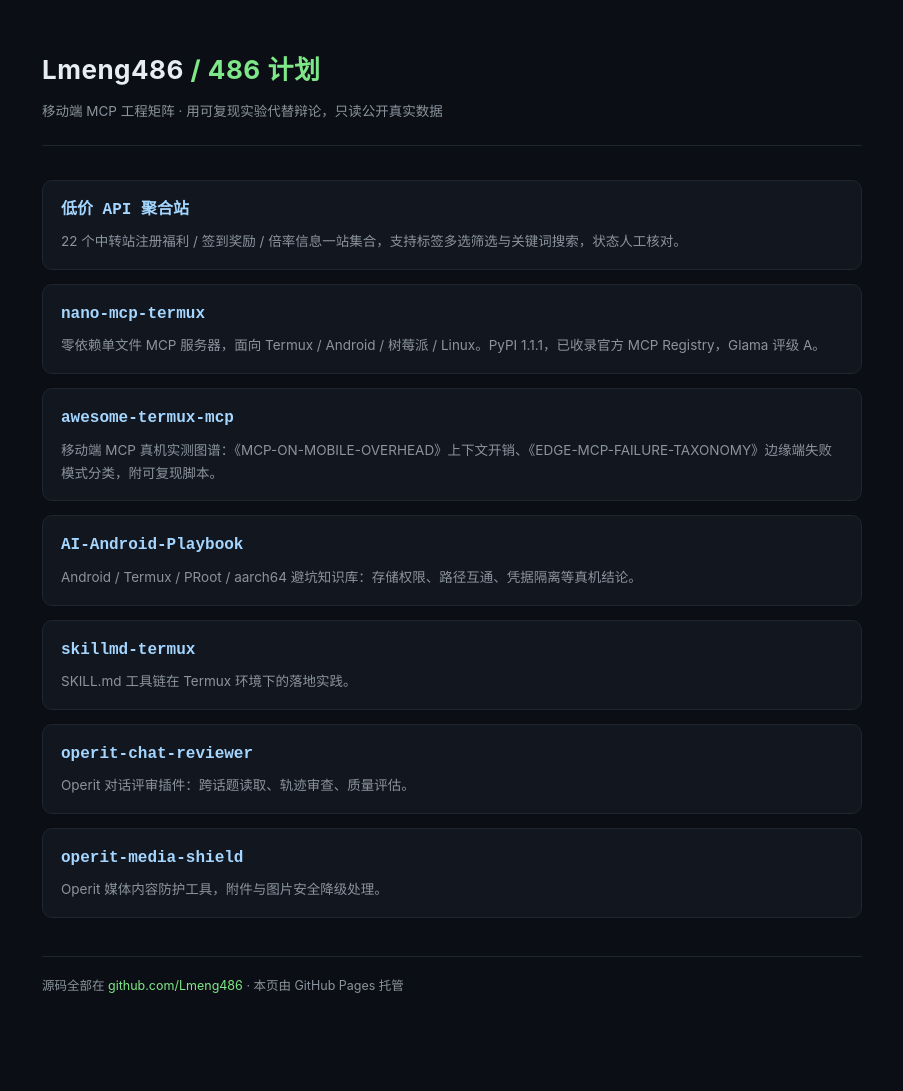
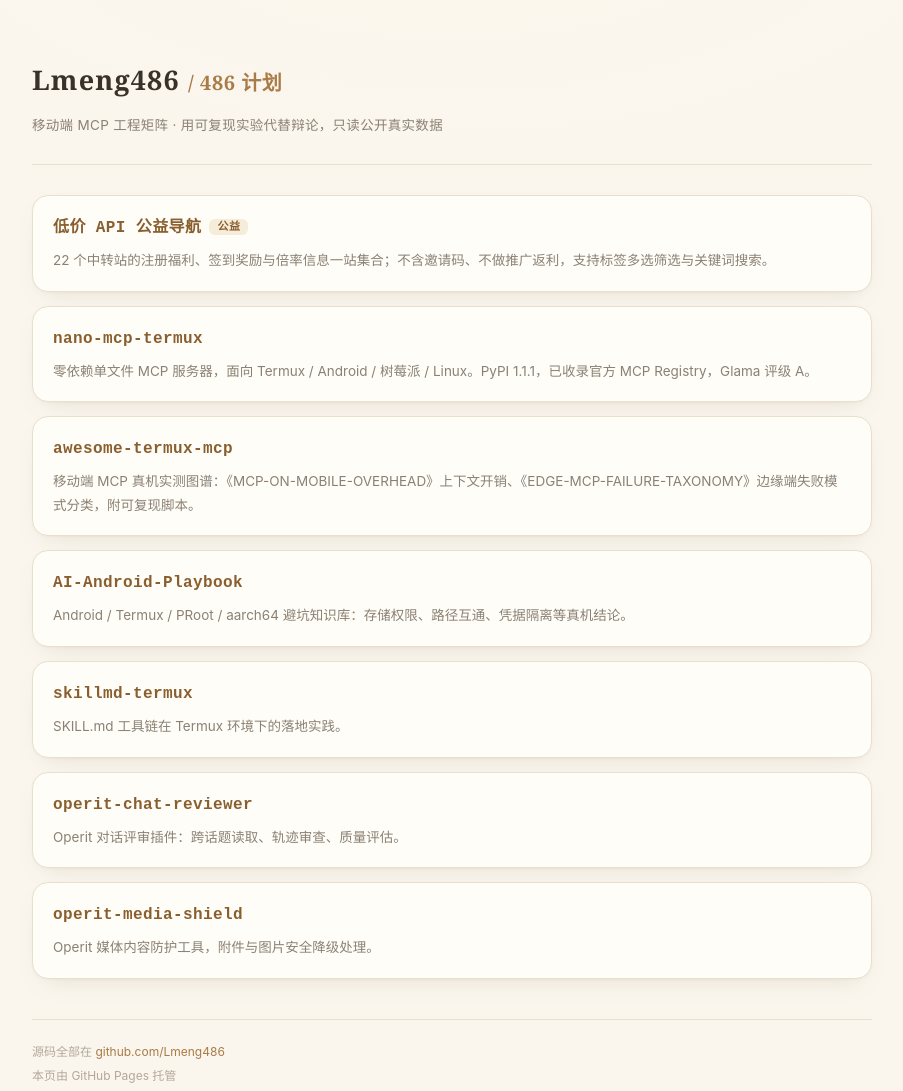
Before and after one commit to Lmeng486/Lmeng486.github.io, a plain HTML site: page index.html in a window 1280 px wide. Shown: the whole page, without its empty margins (188-1091 px from the left). Before the commit the page ends 1044 px from the top, so only its background shows below. Drawn offline with Linux system fonts and the light colour scheme.

Commit message:
style: warm beige public-good rewrite

```diff
--- a/index.html
+++ b/index.html
@@ -1,64 +1,79 @@
 <!DOCTYPE html>
-<html lang="zh-CN">
+<html lang='zh-CN'>
 <head>
-<meta charset="UTF-8">
-<meta name="viewport" content="width=device-width, initial-scale=1">
+<meta charset='UTF-8'>
+<meta name='viewport' content='width=device-width,initial-scale=1'>
+<meta name='theme-color' content='#faf6ee'>
 <title>Lmeng486 · 486 计划</title>
-<meta name="description" content="移动端 MCP 工程矩阵：零依赖 MCP 服务器、真机实测报告、Android/PRoot 避坑知识库。">
+<meta name='description' content='移动端 MCP 工程矩阵：零依赖 MCP 服务器、真机实测报告、Android/PRoot 避坑知识库，与一份公益的低价 API 导航。'>
 <style>
-:root{--bg:#0b0e14;--fg:#e6edf3;--dim:#8b949e;--line:#1f2630;--accent:#7ee787;--card:#11161f}
+:root{
+  --bg:#faf6ee;--paper:#fffdf8;--ink:#3a3228;--dim:#8b8073;--faint:#b3a898;
+  --line:#e9dfcd;--accent:#a97b46;--accent-deep:#8a5f2f;--accent-soft:#f6ecda;
+  --shadow:0 1px 2px rgba(150,125,90,.05),0 10px 26px -14px rgba(140,115,80,.26);
+}
 *{box-sizing:border-box;margin:0;padding:0}
-body{background:var(--bg);color:var(--fg);font:15px/1.7 -apple-system,'Segoe UI','Noto Sans SC',sans-serif;padding:48px 20px;max-width:860px;margin:0 auto}
-header{border-bottom:1px solid var(--line);padding-bottom:22px;margin-bottom:34px}
-h1{font-size:26px;letter-spacing:.5px}
-h1 span{color:var(--accent)}
-.sub{color:var(--dim);margin-top:8px;font-size:13.5px}
+body{
+  background:radial-gradient(880px 440px at 50% -12%,#fdf7ec 0%,rgba(253,247,236,0) 72%),var(--bg);
+  color:var(--ink);font:15px/1.75 -apple-system,'PingFang SC','Segoe UI','Noto Sans SC',sans-serif;
+  max-width:880px;margin:0 auto;padding:56px 20px 72px;-webkit-font-smoothing:antialiased;
+}
+header{border-bottom:1px solid var(--line);padding-bottom:26px;margin-bottom:30px}
+h1{font-family:'Noto Serif SC','Songti SC',Georgia,serif;font-weight:600;font-size:27px;letter-spacing:1.2px}
+h1 span{color:var(--accent);font-size:20px;letter-spacing:.6px}
+.sub{color:var(--dim);margin-top:11px;font-size:13.5px;letter-spacing:.3px}
 .grid{display:grid;gap:14px}
-a.card{display:block;background:var(--card);border:1px solid var(--line);border-radius:10px;padding:16px 18px;text-decoration:none;color:inherit;transition:.15s}
-a.card:hover{border-color:var(--accent);transform:translateY(-2px)}
-.card h2{font-size:16px;font-family:ui-monospace,'SF Mono',monospace;color:#a5d6ff;margin-bottom:6px}
-.card p{font-size:13.5px;color:var(--dim)}
-footer{margin-top:38px;padding-top:18px;border-top:1px solid var(--line);color:var(--dim);font-size:12.5px}
+a.card{
+  display:block;background:var(--paper);border:1px solid var(--line);border-radius:16px;
+  padding:18px 20px;text-decoration:none;color:inherit;box-shadow:var(--shadow);
+  transition:transform .18s,box-shadow .18s,border-color .18s;
+}
+a.card:hover{transform:translateY(-3px);border-color:#e2d4bb;box-shadow:0 2px 4px rgba(150,125,90,.06),0 18px 38px -18px rgba(140,115,80,.3)}
+.card h2{font-size:16px;font-family:ui-monospace,'SF Mono',monospace;color:var(--accent-deep);margin-bottom:7px;letter-spacing:.4px}
+.card p{font-size:13.5px;color:var(--dim);line-height:1.75}
+.card .hl{background:var(--accent-soft);color:var(--accent-deep);font-size:11px;padding:2px 8px;border-radius:6px;margin-left:8px;letter-spacing:.5px;vertical-align:2px}
+footer{margin-top:40px;padding-top:20px;border-top:1px solid var(--line);color:var(--faint);font-size:12px;line-height:2}
 footer a{color:var(--accent);text-decoration:none}
 </style>
 </head>
 <body>
 <header>
 <h1>Lmeng486 <span>/ 486 计划</span></h1>
-<div class="sub">移动端 MCP 工程矩阵 · 用可复现实验代替辩论，只读公开真实数据</div>
+<div class='sub'>移动端 MCP 工程矩阵 · 用可复现实验代替辩论，只读公开真实数据</div>
 </header>
-<main class="grid">
-<a class="card" href="/api/">
-<h2>低价 API 聚合站</h2>
-<p>22 个中转站注册福利 / 签到奖励 / 倍率信息一站集合，支持标签多选筛选与关键词搜索，状态人工核对。</p>
+<main class='grid'>
+<a class='card' href='/api/'>
+<h2>低价 API 公益导航<span class='hl'>公益</span></h2>
+<p>22 个中转站的注册福利、签到奖励与倍率信息一站集合；不含邀请码、不做推广返利，支持标签多选筛选与关键词搜索。</p>
 </a>
-<a class="card" href="https://github.com/Lmeng486/nano-mcp-termux">
+<a class='card' href='https://github.com/Lmeng486/nano-mcp-termux'>
 <h2>nano-mcp-termux</h2>
 <p>零依赖单文件 MCP 服务器，面向 Termux / Android / 树莓派 / Linux。PyPI 1.1.1，已收录官方 MCP Registry，Glama 评级 A。</p>
 </a>
-<a class="card" href="https://github.com/Lmeng486/awesome-termux-mcp">
+<a class='card' href='https://github.com/Lmeng486/awesome-termux-mcp'>
 <h2>awesome-termux-mcp</h2>
 <p>移动端 MCP 真机实测图谱：《MCP-ON-MOBILE-OVERHEAD》上下文开销、《EDGE-MCP-FAILURE-TAXONOMY》边缘端失败模式分类，附可复现脚本。</p>
 </a>
-<a class="card" href="https://github.com/Lmeng486/AI-Android-Playbook">
+<a class='card' href='https://github.com/Lmeng486/AI-Android-Playbook'>
 <h2>AI-Android-Playbook</h2>
 <p>Android / Termux / PRoot / aarch64 避坑知识库：存储权限、路径互通、凭据隔离等真机结论。</p>
 </a>
-<a class="card" href="https://github.com/Lmeng486/skillmd-termux">
+<a class='card' href='https://github.com/Lmeng486/skillmd-termux'>
 <h2>skillmd-termux</h2>
 <p>SKILL.md 工具链在 Termux 环境下的落地实践。</p>
 </a>
-<a class="card" href="https://github.com/Lmeng486/operit-chat-reviewer">
+<a class='card' href='https://github.com/Lmeng486/operit-chat-reviewer'>
 <h2>operit-chat-reviewer</h2>
 <p>Operit 对话评审插件：跨话题读取、轨迹审查、质量评估。</p>
 </a>
-<a class="card" href="https://github.com/Lmeng486/operit-media-shield">
+<a class='card' href='https://github.com/Lmeng486/operit-media-shield'>
 <h2>operit-media-shield</h2>
 <p>Operit 媒体内容防护工具，附件与图片安全降级处理。</p>
 </a>
 </main>
 <footer>
-源码全部在 <a href="https://github.com/Lmeng486">github.com/Lmeng486</a> · 本页由 GitHub Pages 托管
+源码全部在 <a href='https://github.com/Lmeng486'>github.com/Lmeng486</a><br>
+本页由 GitHub Pages 托管
 </footer>
 </body>
 </html>
```
